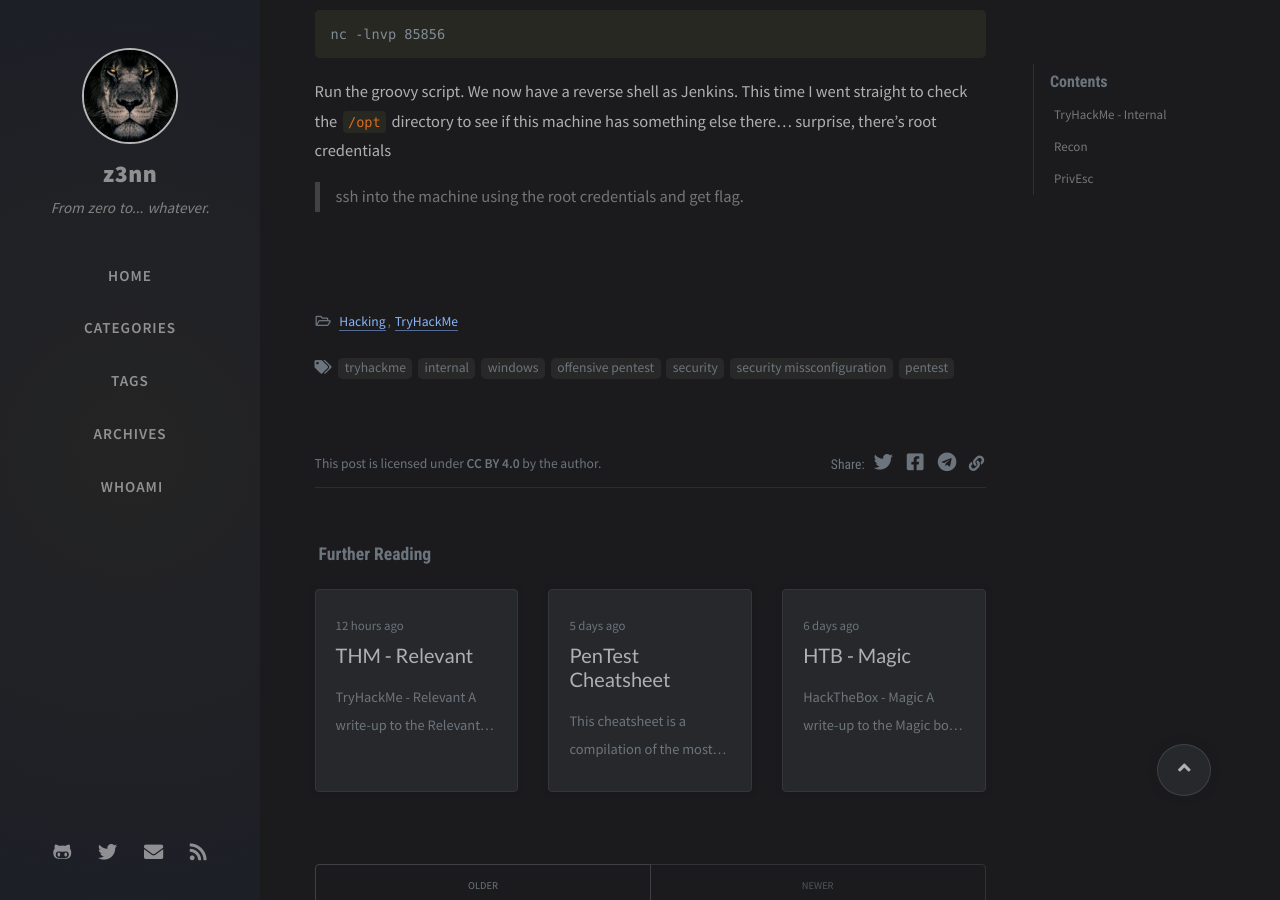
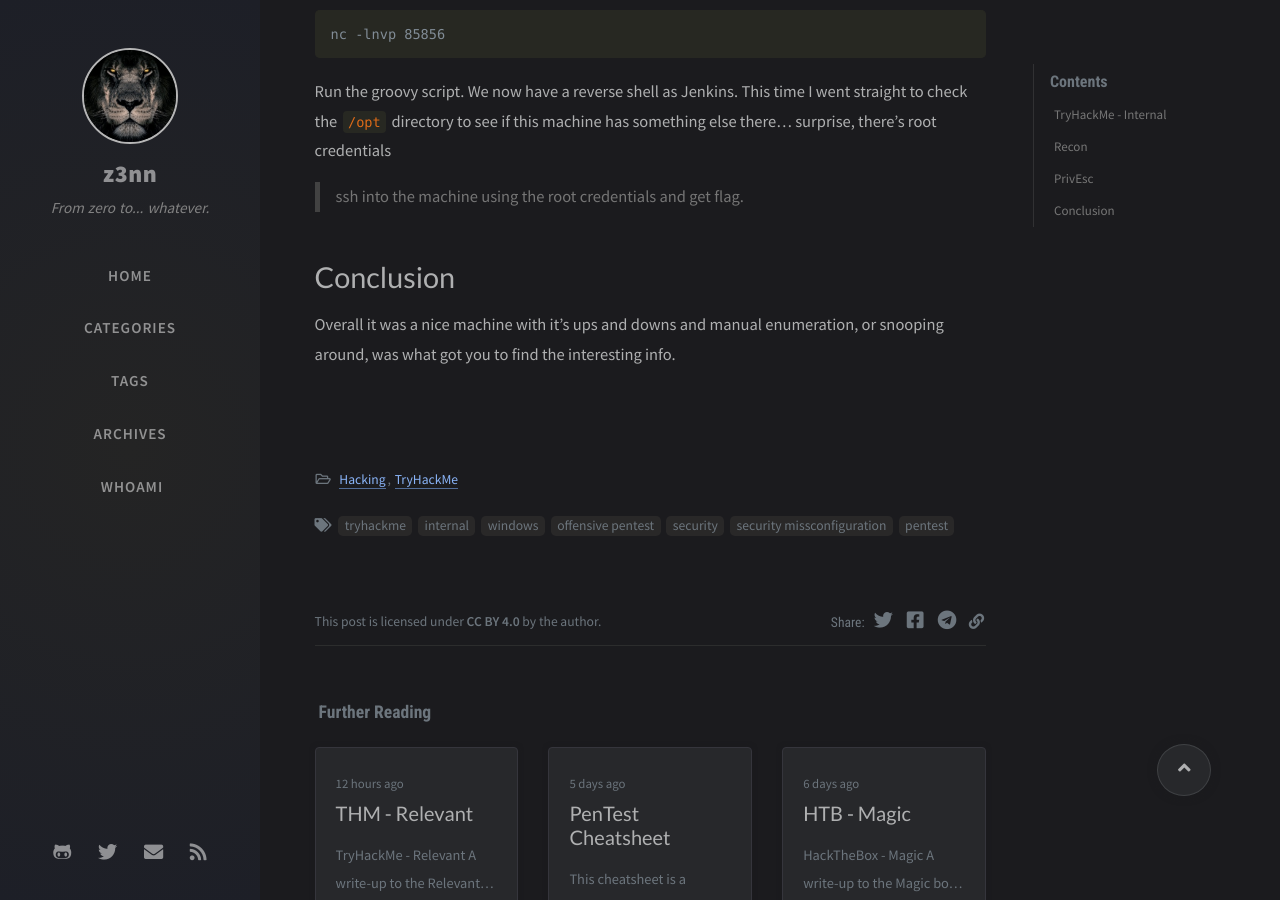
Before and after one commit to 7a336e6e/7a336e6e.github.io, a Jekyll site: the page built from _posts/hacking/2020-09-25-thm-internal.md, in a window 1280 px wide and 900 px high, scrolled down 4879 px. Built offline with Jekyll 4.4.1, drawn with Linux system fonts in a browser that asks for light colours; nearby versions of some CDN libraries; comment, search, counter and statistics services are not loaded.

Commit message:
added new line

```diff
--- a/_posts/hacking/2020-09-25-thm-internal.md
+++ b/_posts/hacking/2020-09-25-thm-internal.md
@@ -190,3 +190,6 @@ nc -lnvp 85856
 Run the groovy script. We now have a reverse shell as Jenkins. This time I went straight to check the `/opt` directory to see if this machine has something else there... surprise, there's root credentials
 
 > ssh into the machine using the root credentials and get flag.
+
+# Conclusion
+Overall it was a nice machine with it's ups and downs and manual enumeration, or snooping around, was what got you to find the interesting info.
```
